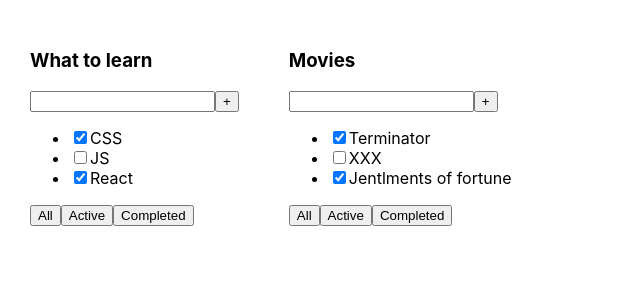
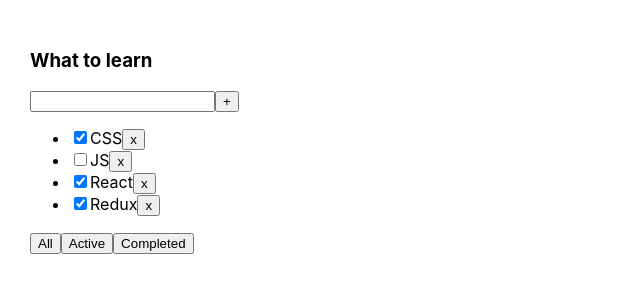
Before and after one commit to katkap22/todolist-ts, a React (Create React App) app: page / in a window 1280 px wide. Shown: the top 300 px of the page, without its empty margins (0-640 px from the left). Built offline with nearby package versions, Linux system fonts and the light colour scheme.

Commit message:
part 2 completed

```diff
--- a/src/App.tsx
+++ b/src/App.tsx
@@ -1,26 +1,46 @@
-import React from "react";
+import React, { useState } from "react";
 import "./App.css";
 import { Todolist } from "./Todolist";
 import { TaskType } from "./Todolist";
 
+export type FilterValuesType = 'all' | 'completed' | 'active';
+
+
 function App() {
 
-  let tasks1: Array<TaskType> = [
+  let [tasks, setTasks] = useState< Array<TaskType> >([
     {id: 1, title: 'CSS', isDone: true},
     {id: 2, title: 'JS', isDone: false},
-    {id: 3, title: 'React', isDone: true}
-  ];
+    {id: 3, title: 'React', isDone: true},
+    {id: 4, title: 'Redux', isDone: true},
+  ]);
 
-  let tasks2: Array<TaskType> = [
-    { id: 1, title: "Terminator", isDone: true },
-    { id: 2, title: "XXX", isDone: false },
-    { id: 3, title: "Jentlments of fortune", isDone: true },
-  ];
+  function changeFilter(value: FilterValuesType) {
+    setFilter(value);
+  }
+
+  let [filter, setFilter] = useState<FilterValuesType>("all");
+
+  function removeTask(id: number) {
+    let filteredTasks = tasks.filter( task =>  task.id !== id )
+    setTasks(filteredTasks);
+  }
+
+  let tasksForTodoList = tasks;
+  if (filter === 'completed') {
+    tasksForTodoList = tasks.filter(task => task.isDone === true);
+  }
+  if (filter === 'active') {
+    tasksForTodoList = tasks.filter(task => task.isDone === false);
+  }
 
   return (
     <div className="App">
-      <Todolist title={"What to learn"} tasks={tasks1}/>
-      <Todolist title={"Movies"} tasks={tasks2}/>
+      <Todolist title={"What to learn"}
+          tasks={tasksForTodoList}
+          removeTask={removeTask}
+          changeFilter={changeFilter}
+      />
     </div>
   );
 }
--- a/src/Todolist.tsx
+++ b/src/Todolist.tsx
@@ -1,4 +1,5 @@
 import React from "react";
+import { FilterValuesType } from "./App";
 
 export type TaskType = {
   id: number,
@@ -9,6 +10,8 @@ export type TaskType = {
 type PropsType = {
   title: string,
   tasks: Array<TaskType>
+  removeTask: (id: number) => void
+  changeFilter: (value: FilterValuesType) => void
 }
 
 export function Todolist(props: PropsType) {
@@ -20,14 +23,24 @@ export function Todolist(props: PropsType) {
         <button>+</button>
       </div>
       <ul>
-        <li><input type="checkbox" checked={props.tasks[0].isDone} /><span>{props.tasks[0].title}</span></li>
-        <li><input type="checkbox" checked={props.tasks[1].isDone} /><span>{props.tasks[1].title}</span></li>
-        <li><input type="checkbox" checked={props.tasks[2].isDone} /><span>{props.tasks[2].title}</span></li>
+        {props.tasks.map((task) => (
+          <li>
+            <input type="checkbox" checked={task.isDone} />
+            <span>{task.title}</span>
+            <button
+              onClick={() => {
+                props.removeTask(task.id);
+              }}
+            >
+              x
+            </button>
+          </li>
+        ))}
       </ul>
       <div>
-        <button>All</button>
-        <button>Active</button>
-        <button>Completed</button>
+        <button onClick={ () => { props.changeFilter('all') } }>All</button>
+        <button onClick={ () => { props.changeFilter('active') } }>Active</button>
+        <button onClick={ () => { props.changeFilter('completed') } }>Completed</button>
       </div>
     </div>
   );
```
